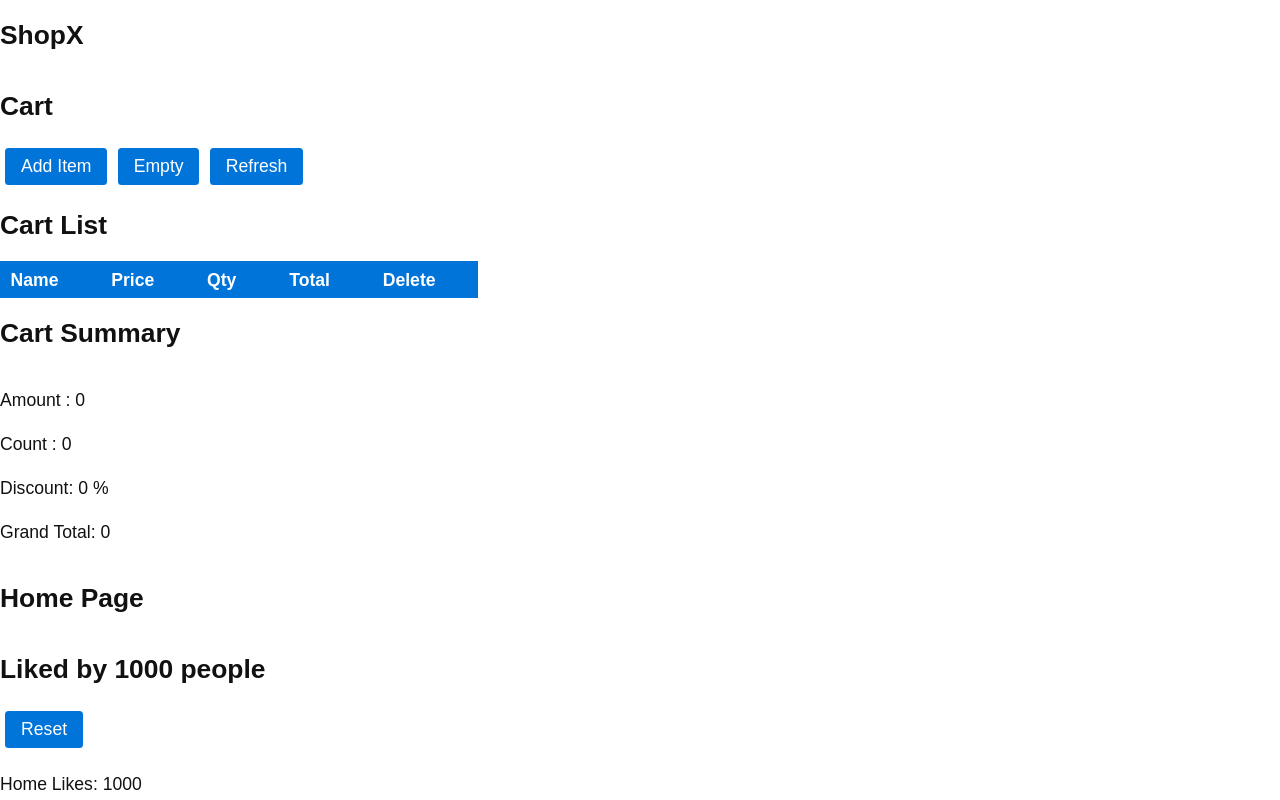
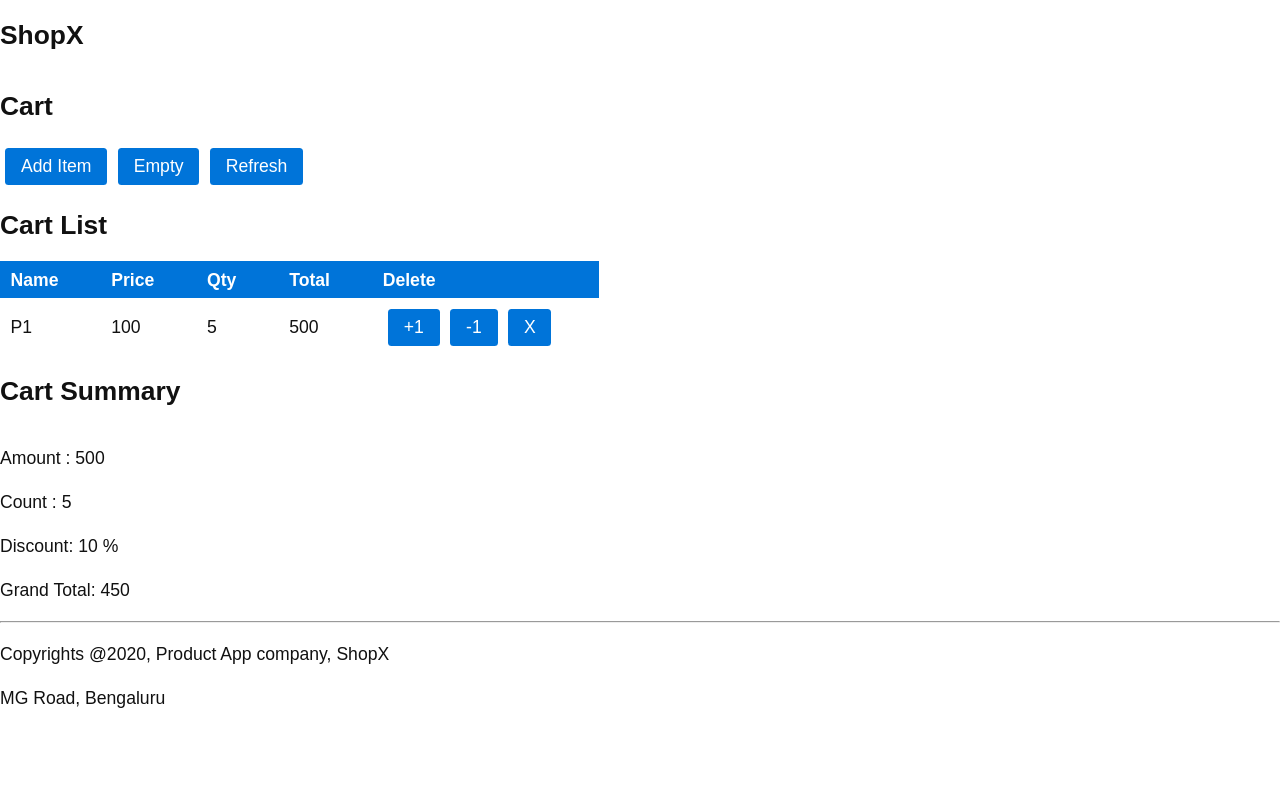
Before and after one commit to nodesense/cgi-react-2020, a React (Create React App) app: page / in a window 1280 px wide. Shown: the top 800 px of the page. Built offline with nearby package versions, Linux system fonts and the light colour scheme.

Commit message:
life cycle basics

```diff
--- a/src/app/App.js
+++ b/src/app/App.js
@@ -10,7 +10,6 @@ import About from './pages/About';
 
 // FIXME: Lazy load cart using router
 import Cart from './cart/pages/Cart';
-
 
 // composition of components, not HTML TAGS
 // parent, child
@@ -33,10 +32,13 @@ class App extends React.Component {
 
                 <Cart />
 
-                <Home ></Home>
+                {/* <Home ></Home>
+
                 <About founders= { ['Venkat', 'Krish'] }
                        branches = { { headOffice: {city: 'BLR'}, branchOffice: {city: 'Chennai'} }   }
                 />
+                 */}
+
                 {/* showAddress passed as boolean true
                  company="Training" is defauled in Footer
                 */}
--- a/src/app/cart/components/CartItem.js
+++ b/src/app/cart/components/CartItem.js
@@ -11,8 +11,30 @@ class CartItem extends Component {
     //TODO: componentWillMount
     //TODO: state from props, qty
 
+
+    // called only once during initial mounting stage/creation stage
+    // called after render function
+    // called after virtual dom mounted into real dom
+    // REAL DOM is READY
+
+    // Use cases: Make API call, Access DOM, setTimer, Subscribe for changes from redux/rxjs
+    componentDidMount() {
+        console.log("CartItem componentDidMount");
+    }
+
+    // called only once during component destruction
+    // remove item from cart/list, conditional if, route page
+    // cancel pending calls, clear timer, unsubscribe etc
+    componentWillUnmount() {
+        console.log("CartItem componentWillUnmount")
+    }
+
+    remove = (e) => {
+        this.props.removeItem(this.props.item.id)
+    }
+
     render() {
-        let {item} = this.props;
+        let {item, updateItem, removeItem} = this.props;
 
         console.log("CartItem Render ", item.id);
 
@@ -23,14 +45,14 @@ class CartItem extends Component {
                 <td>{item.qty}</td>
                 <td>{item.price * item.qty}</td>
                 <td>
-                <button onClick={() => {} }>
+                <button onClick={() => updateItem(item.id, item.qty + 1) }>
                         +1
                 </button>
 
-                <button onClick={ () => {} }>
+                <button onClick={ () => updateItem(item.id, item.qty - 1)  }>
                         -1
                 </button>
-                <button onClick={ () => {} }>
+                <button onClick={this.remove}>
                         X
                 </button>
                 </td>
--- a/src/app/cart/components/CartList.js
+++ b/src/app/cart/components/CartList.js
@@ -17,7 +17,7 @@ import CartItem from "./CartItem";
     render() {
         console.log("CartList Render");
 
-        let {items} = this.props;
+        let {items, updateItem, removeItem} = this.props;
 
         return (
             <div>
@@ -35,6 +35,12 @@ import CartItem from "./CartItem";
                 <tbody>
                     {/* TODO props items map with CartItem */ }
 
+                    {
+                        items.map(item => <CartItem key={item.id} item={item}
+                                            updateItem={updateItem}
+                                            removeItem={removeItem} />)
+                    }
+
                 </tbody>
             </table>
             </div>
--- a/src/app/cart/components/CartSummary.js
+++ b/src/app/cart/components/CartSummary.js
@@ -20,7 +20,7 @@ import PropTypes from "prop-types";
 
     //TODO: shouldComponentUpdate
 
-    recalculate(props) {
+    static recalculate(prevState, props) {
         let discount = 0;
 
         if (props.count >= 10) {
@@ -31,13 +31,35 @@ import PropTypes from "prop-types";
 
         let grandTotal = props.amount - (props.amount * discount / 100);
 
-        this.setState({
+        return {
             discount,
             grandTotal
-        })
+        }
     }
 
+    static getDerivedStateFromProps(props, state) {
+        return CartSummary.recalculate(state, props)
+    }
 
+    // is not called during initial/creation stage
+    // called only during update cycle, this.forceUpdate, this.setState, parent render
+    // should return true or false
+    // if return true, render shall be called on update cycle
+    // if return false, render shall not be called on update cycle
+    shouldComponentUpdate(nextProps, nextState) {
+        console.log("CartSummary shouldComponentUpdate ")
+        console.log("\nnext props", nextProps, "\ncurrent props", this.props)
+        console.log("\nnext state", nextState, "\ncurrent state", this.state)
+        // FIXME: compare prevProp with current props, prev state and current state, return true or false
+
+        const canRender = nextProps.amount !== this.props.amount ||
+                          nextProps.count !== this.props.count ||
+                          nextState.discount !== this.state.discount ||
+                          nextState.grandTotal !== this.state.grandTotal
+
+        console.log("canRender", canRender)
+        return canRender;
+    }
 
 
     render() {
--- a/src/app/cart/pages/Cart.js
+++ b/src/app/cart/pages/Cart.js
@@ -8,18 +8,17 @@ import CartSummary from "../components/CartSummary";
 
 class Cart extends Component {
     static defaultProps = {
-
     }
 
     static propTypes = {
+    }
 
-    }
     constructor(props) {
         super(props);
 
         this.state = {
             items: [
-            			{id: 1, name: 'P1', price: 100, qty: 1}
+            			{id: 1, name: 'P1', price: 100, qty: 5}
             	   ],
             amount: 0, // sum of all items price * qty
             count: 0, // sum of all items qty
@@ -36,21 +35,44 @@ class Cart extends Component {
             qty: 1
         }
 
-        //TODO:
-
+        this.setState( {
+            items: [...this.state.items, item]
+        })
     }
 
+    // Child to parent: By means of Callback
+    // Cart shall pass removeItem, updateItem functions as props to CartList
+    // CartList shall pass removeItem, updateItem functions as props to CartItem
+    // When -1/+1, X on events in CartItem, cartItem shall call removeItem/updateItem directly with arg
     removeItem = (id) => {
-        //TODO
+        console.log("removeItem ", id, "called by CartItem")
+
+        // filter not needed the item
+        this.setState((prevState, props) => {
+            return {
+                items: prevState.items.filter ( item => item.id !== id)
+            }
+        })
     }
 
     updateItem = (id, qty) => {
-        //TODO
+        console.log("updateItem", id, qty, "called by cartitem")
+
+        this.setState( (prevState, props) => {
+            return {
+                // clone the array of items using map
+                // clone the object/item of qty
+                // if item no need to change, return as is
+                // if change needed, clone it and update the qty
+                items: prevState.items.map ( item => item.id !== id? item: {...item, qty: qty}  )
+            }
+        })
     }
 
     empty = () => {
-        //TODO
-
+        this.setState({
+            items: []
+        })
     }
 
     //dummy
@@ -61,24 +83,29 @@ class Cart extends Component {
     }
 
     // derived data from state
-    recalculate(items) {
+    // make it friendly with setState functional pattern
+    static recalculate(prevState, props) {
         let count = 0,
             amount = 0;
 
-        for (let item of items) {
+        for (let item of prevState.items) {
             amount += item.price * item.qty;
             count += item.qty;
         }
 
-        this.setState({
-            amount,
-            count
-        })
+        return {
+            //es6
+            amount, // amount: amount
+            count, // count: count
+        }
     }
 
-    //TODO:
-    //componentWillMount
-
+    // called before render
+    static getDerivedStateFromProps(props, state) {
+        console.log("Cart getDerivedStateFromProps")
+        // memoize, to avoid expensive computations again and again
+        return  Cart.recalculate(state, props)
+    }
 
     render() {
         console.log("Cart render")
@@ -102,6 +129,7 @@ class Cart extends Component {
 
             <CartList  items={this.state.items}
                        removeItem={this.removeItem}
+                       updateItem={this.updateItem}
             />
 
             <CartSummary amount={this.state.amount}
```
